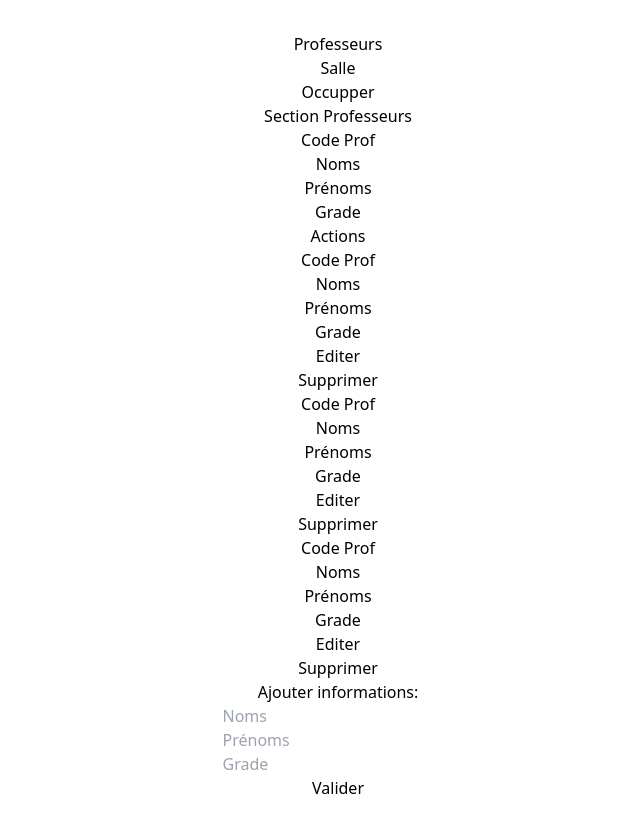
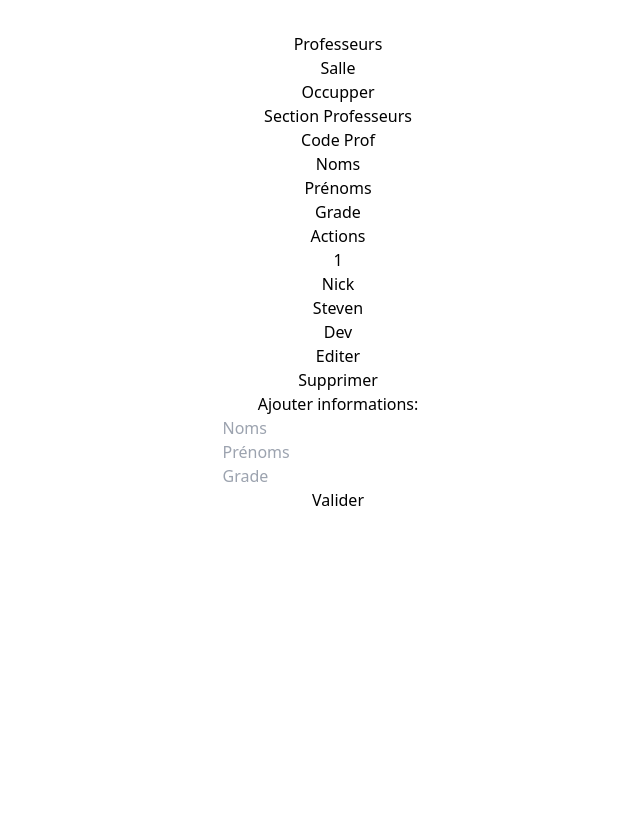
Before and after one commit to NickSteven/Gestion-SC, a React (Vite) app: page / in a window 1280 px wide. Shown: the whole page, without its empty margins (302-942 px from the left). After the commit the page ends 800 px from the top, so only its background shows below. Built offline with nearby package versions, Linux system fonts and the light colour scheme.

Commit message:
Implementing prof item list

```diff
--- /dev/null
+++ b/src/components/ProfItem.jsx
@@ -0,0 +1,16 @@
+const ProfItem = ({ codeprof, nom, prenom, grade }) => {
+    return (
+        <>
+            <h1 className="text-start p-3">{codeprof}</h1>
+            <h1 className="text-start p-3">{nom}</h1>
+            <h1 className="text-start p-3">{prenom}</h1>
+            <h1 className="text-start p-3">{grade}</h1>
+            <div className="flex flex-row gap-2 text-start p-3">
+                <h1>Editer</h1>
+                <h1>Supprimer</h1>
+            </div>
+        </>
+    )
+}
+
+export default ProfItem
--- a/src/pages/Professeur.jsx
+++ b/src/pages/Professeur.jsx
@@ -1,4 +1,5 @@
 import Navbar from "../components/Navbar";
+import ProfItem from "../components/ProfItem";
 
 const Professeur = () => {
     return (<>
@@ -20,30 +21,7 @@ const Professeur = () => {
                 </div>
                 {/** Datas */}
                 <div className="grid grid-cols-5 gap-10">
-                    <h1 className="text-start p-3">Code Prof</h1>
-                    <h1 className="text-start p-3">Noms</h1>
-                    <h1 className="text-start p-3">Prénoms</h1>
-                    <h1 className="text-start p-3">Grade</h1>
-                    <div className="flex flex-row gap-2 text-start p-3">
-                        <h1>Editer</h1>
-                        <h1>Supprimer</h1>
-                    </div>
-                    <h1 className="text-start p-3">Code Prof</h1>
-                    <h1 className="text-start p-3">Noms</h1>
-                    <h1 className="text-start p-3">Prénoms</h1>
-                    <h1 className="text-start p-3">Grade</h1>
-                    <div className="flex flex-row gap-2 text-start p-3">
-                        <h1>Editer</h1>
-                        <h1>Supprimer</h1>
-                    </div>
-                    <h1 className="text-start p-3">Code Prof</h1>
-                    <h1 className="text-start p-3">Noms</h1>
-                    <h1 className="text-start p-3">Prénoms</h1>
-                    <h1 className="text-start p-3">Grade</h1>
-                    <div className="flex flex-row gap-2 text-start p-3">
-                        <h1>Editer</h1>
-                        <h1>Supprimer</h1>
-                    </div>
+                    <ProfItem codeprof="1" nom="Nick" prenom="Steven" grade="Dev" />
 
                 </div>
             </div>
```
